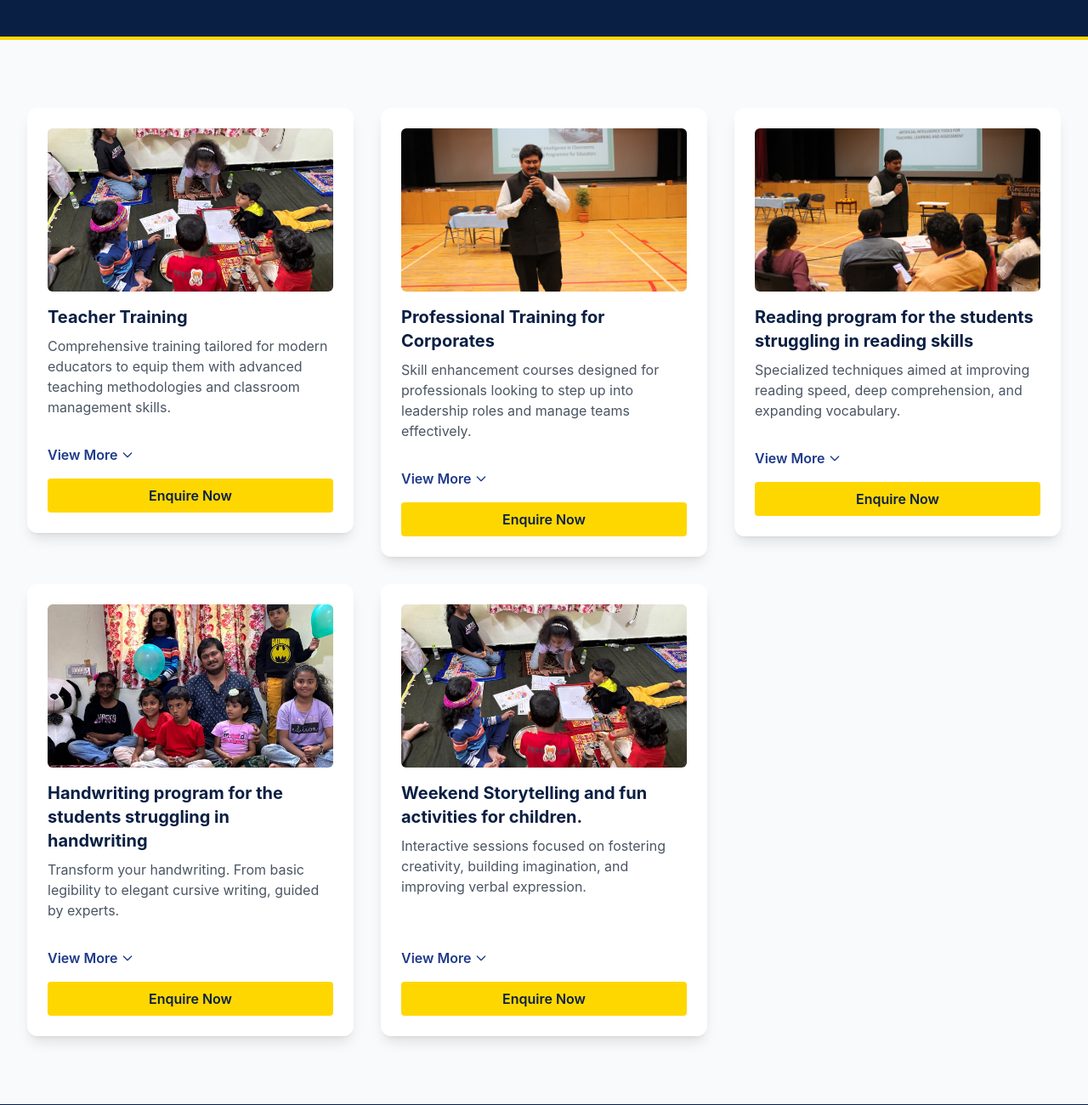
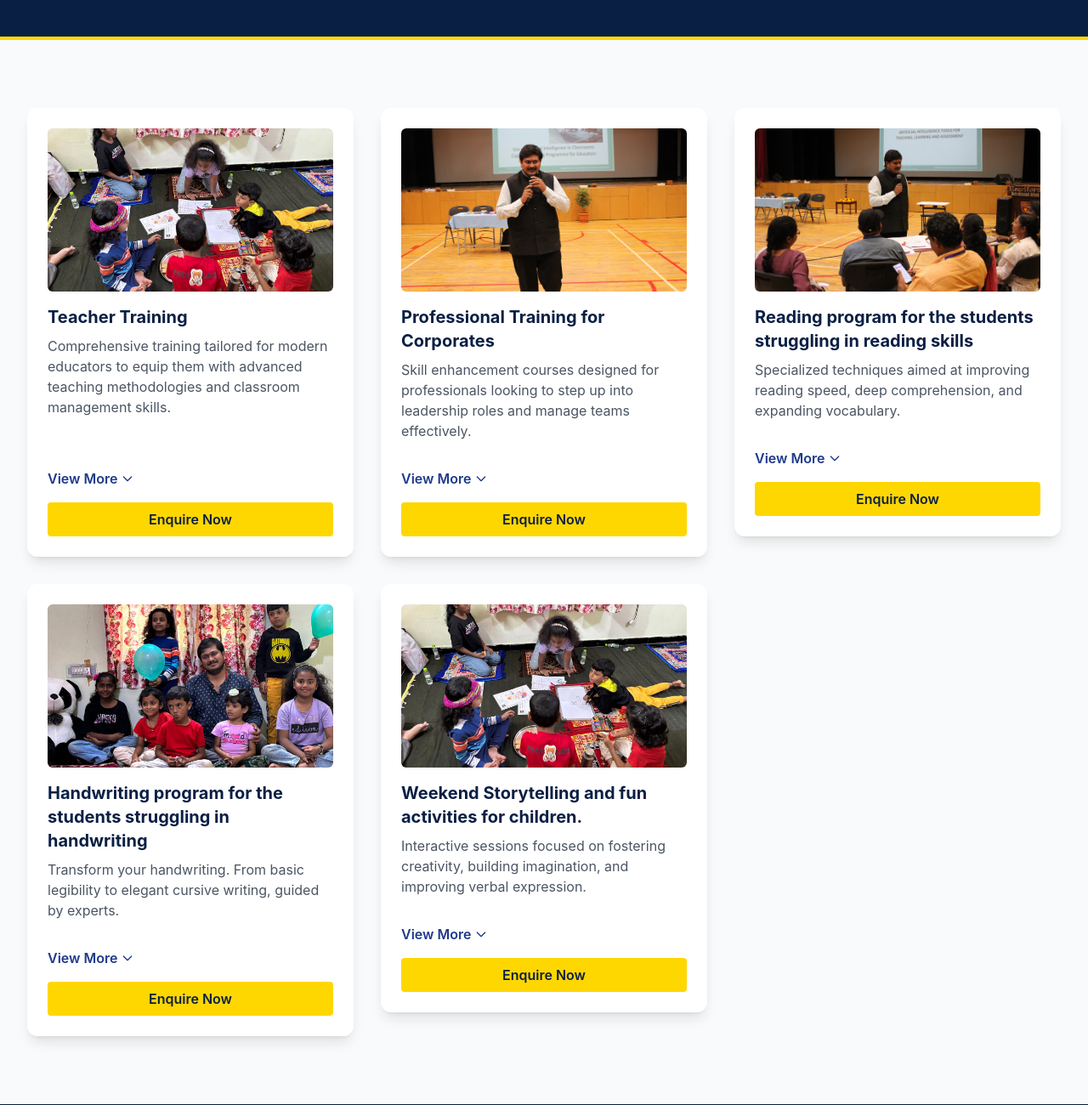
Before and after one commit to gouravboga12-rgb/Sri-Narayani-Center-For-Learning-and-LeaderShip, a website built with Vite: page index.html in a window 1280 px wide. Shown: the part 4400-5700 px from the top of the page at 85% size. Built offline with nearby package versions, Linux system fonts and the light colour scheme.

Commit message:
Sri Narayani Center - Fixed course card stretching in grid

```diff
--- a/courses.html
+++ b/courses.html
@@ -190,7 +190,7 @@
         </div>
 
         <!-- Course 5 -->
-        <div class="card" data-aos="zoom-in" data-aos-delay="100">
+        <div class="card h-auto" data-aos="zoom-in" data-aos-delay="100">
           <img src="/images/image2.jpeg" alt="Weekend Storytelling and fun activities for children"
             class="w-full h-48 object-cover rounded-md mb-4 bg-gray-200">
           <h3 class="text-xl font-bold text-primary mb-2">Weekend Storytelling and fun activities for children.</h3>
--- a/index.html
+++ b/index.html
@@ -668,7 +668,7 @@
       <div class="grid grid-cols-1 md:grid-cols-2 lg:grid-cols-3 gap-8 items-start">
 
         <!-- Course 1 -->
-        <div class="card h-auto" data-aos="zoom-in" data-aos-delay="0">
+        <div class="card" data-aos="zoom-in" data-aos-delay="0">
           <img src="/images/image2.jpeg" alt="Teacher Training"
             class="w-full h-48 object-cover rounded-md mb-4 bg-gray-200">
           <h3 class="text-xl font-bold text-primary mb-2">Teacher Training</h3>
@@ -789,7 +789,7 @@
         </div>
 
         <!-- Course 5 -->
-        <div class="card" data-aos="zoom-in" data-aos-delay="100">
+        <div class="card h-auto" data-aos="zoom-in" data-aos-delay="100">
           <img src="/images/image2.jpeg" alt="Weekend Storytelling and fun activities for children"
             class="w-full h-48 object-cover rounded-md mb-4 bg-gray-200">
           <h3 class="text-xl font-bold text-primary mb-2">Weekend Storytelling and fun activities for children.</h3>
```
